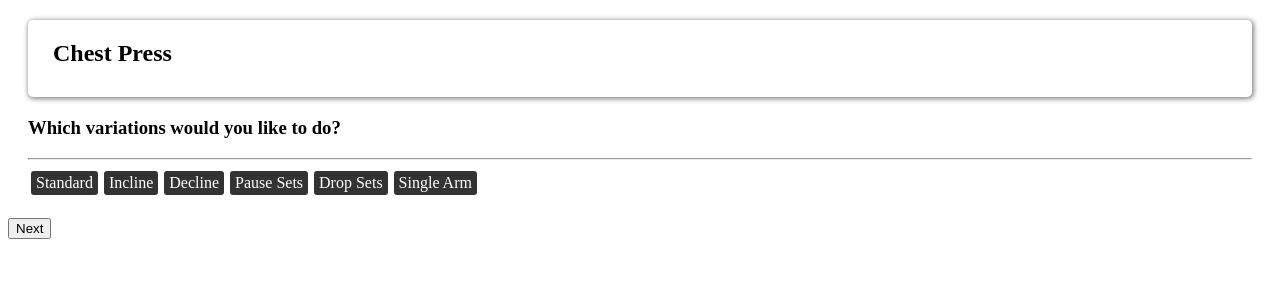
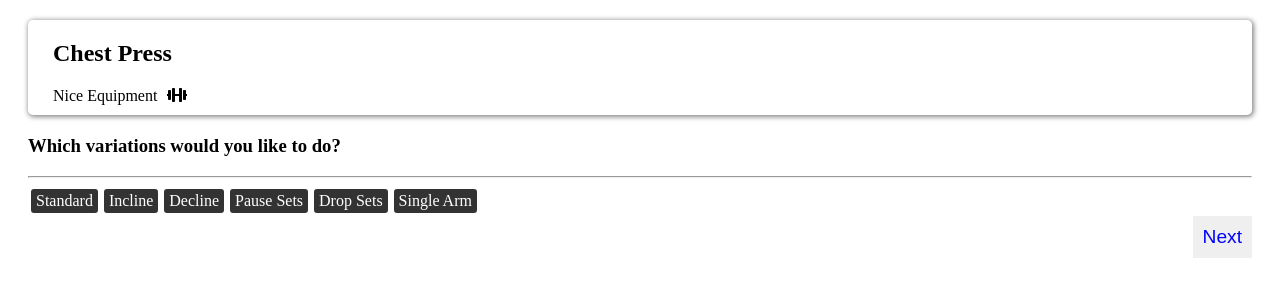
Before and after one commit to alexabush/lingvist-clone, a Next.js app: page /AddVariations in a window 1280 px wide. Shown: the top 300 px of the page. Built offline with nearby package versions, Linux system fonts and the light colour scheme.

Commit message:
fixed prop-type error, props tunneling error, and touched up styling

```diff
--- a/src/comp/AddWorkout.js
+++ b/src/comp/AddWorkout.js
@@ -10,23 +10,32 @@ export default class AddWorkout extends React.PureComponent {
     data: []
   };
   handleNext = () => {
-    console.log(this.state.data);
+    // TODO add data in state to mobX
     Router.push({
       pathname: `${this.props.nextScreen}`
     });
   };
   handleChange = newData => {
     this.setState({ data: newData });
-    console.log('addworkout handlechange', newData);
   };
 
   render() {
-    const { exerciseName, text, options, max } = this.props;
-    const { data } = this.state;
+    const {
+      exerciseName,
+      text,
+      max,
+      equipment,
+      variations,
+      options
+    } = this.props;
     return (
       <div className="add-workout--container">
         <div className="exercise-specs--container add-workout--item-container">
-          <ExerciseCardHeader exerciseName={exerciseName} />
+          <ExerciseCardHeader
+            exerciseName={exerciseName}
+            equipment={equipment}
+            variations={variations}
+          />
         </div>
         <div className="add-workout--item-container">
           <SelectCard
@@ -35,8 +44,13 @@ export default class AddWorkout extends React.PureComponent {
             options={options}
             max={max}
           />
+          <button
+            className="add-workout--next-button"
+            onClick={this.handleNext}
+          >
+            Next
+          </button>
         </div>
-        <button onClick={this.handleNext}>Next</button>
         <style jsx>{`
           .add-workout--container {
           }
@@ -49,6 +63,14 @@ export default class AddWorkout extends React.PureComponent {
             box-shadow: 1px 1px 5px 1px #888888;
             border-radius: 5px;
           }
+          .add-workout--next-button {
+            border: none;
+            color: blue;
+            float: right;
+            font-size: 1.2rem;
+            padding: 10px;
+            outline: none;
+          }
         `}</style>
       </div>
     );
@@ -59,6 +81,8 @@ AddWorkout.propTypes = {
   nextScreen: PropTypes.string,
   exerciseName: PropTypes.string,
   text: PropTypes.string,
+  equipment: PropTypes.string,
+  variations: PropTypes.arrayOf(PropTypes.string),
   options: PropTypes.arrayOf(
     PropTypes.shape({
       label: PropTypes.string,
@@ -90,7 +114,7 @@ function SelectCard({ text, handleChange, options, max }) {
 }
 
 SelectCard.propTypes = {
-  handleChange: PropTypes.fn,
+  handleChange: PropTypes.func,
   text: PropTypes.string,
   options: PropTypes.arrayOf(
     PropTypes.shape({
--- a/src/comp/ExerciseCard.js
+++ b/src/comp/ExerciseCard.js
@@ -35,7 +35,7 @@ export default class ExerciseCard extends React.PureComponent {
 }
 
 ExerciseCard.propTypes = {
-  exerciseName: PropTypes.exerciseName,
+  exerciseName: PropTypes.string,
   exerciseWeight: PropTypes.number,
   equipment: PropTypes.string,
   variations: PropTypes.arrayOf(PropTypes.string)
--- a/src/comp/ExerciseSpecs.js
+++ b/src/comp/ExerciseSpecs.js
@@ -33,6 +33,6 @@ export default function ExerciseSpecs({ equipment, variations }) {
 }
 
 ExerciseSpecs.propTypes = {
-  equipment: PropTypes.equipment,
-  variations: PropTypes.variations
+  equipment: PropTypes.string,
+  variations: PropTypes.arrayOf(PropTypes.string)
 };
--- a/src/comp/Madlib.js
+++ b/src/comp/Madlib.js
@@ -19,7 +19,7 @@ class Input extends Component {
           .madlib-input--container input {
             font-size: 1.5rem;
             padding: 5px;
-            width: 40px;
+            width: 45px;
             background: lightgrey;
             border: none;
             outline: none;
@@ -34,15 +34,10 @@ class Input extends Component {
 Input.propTypes = {
   idx: PropTypes.number,
   value: PropTypes.number,
-  update: PropTypes.fn
+  update: PropTypes.func
 };
 
-const Text = ({ children }) => (
-  <span>
-    {children}
-    <style jsx>{``}</style>
-  </span>
-);
+const Text = ({ children }) => <span>{children}</span>;
 
 Text.propTypes = {
   children: PropTypes.node
@@ -53,7 +48,6 @@ class Madlib extends Component {
   changeUpdate = () => {
     let processedVals = this.processValues(this.state.values);
     this.props.onChange(processedVals);
-    console.log(processedVals);
   };
   processValues = values => {
     return values.filter(val => {
@@ -89,7 +83,7 @@ class Madlib extends Component {
 }
 
 Madlib.propTypes = {
-  onChange: PropTypes.fn,
+  onChange: PropTypes.func,
   children: PropTypes.node
 };
 
--- a/src/comp/SelectField.js
+++ b/src/comp/SelectField.js
@@ -63,7 +63,7 @@ export default class SelectField extends React.Component {
 
 SelectField.propTypes = {
   max: PropTypes.number,
-  onChange: PropTypes.fn,
+  onChange: PropTypes.func,
   options: PropTypes.arrayOf(
     PropTypes.shape({
       label: PropTypes.string,
```
